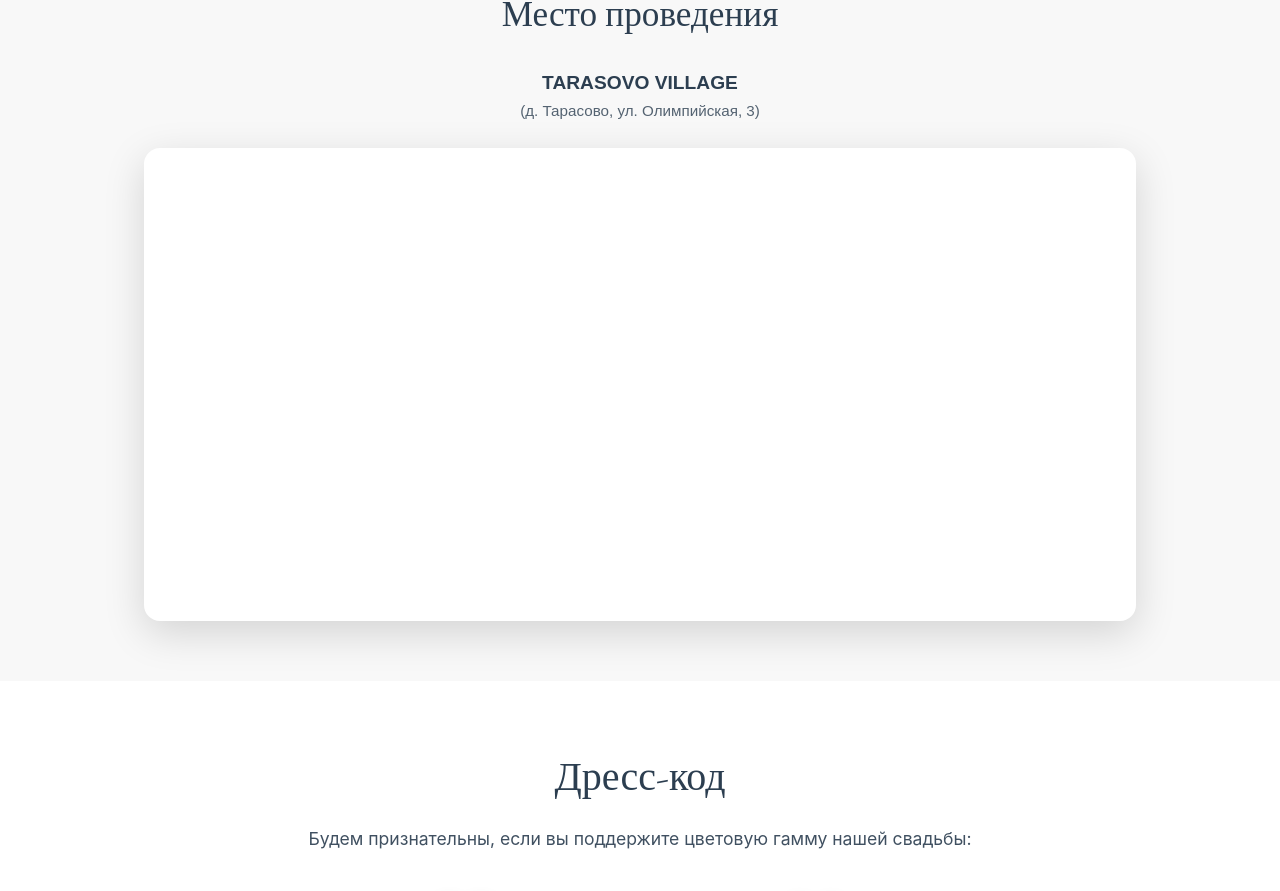
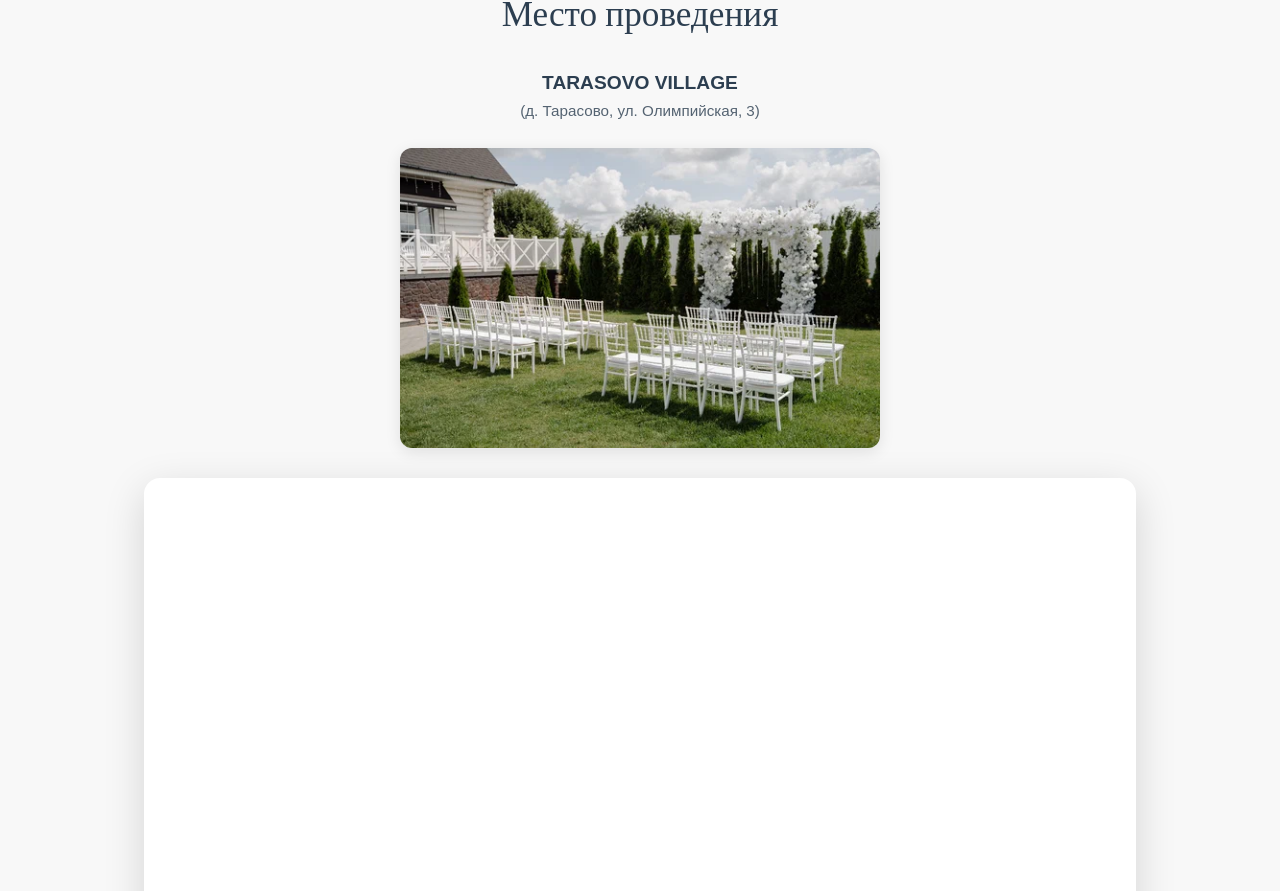
Before and after one commit to KlevcevichAV/wedding-website, a Vue app: page / in a window 1280 px wide. Shown: the part 3482-4373 px from the top of the page. Built offline with nearby package versions, Linux system fonts and the light colour scheme.

Commit message:
Add location examples

```diff
--- a/src/components/LocationSection.vue
+++ b/src/components/LocationSection.vue
@@ -6,6 +6,12 @@
     <div class="location-info">
       <p class="location-name">TARASOVO VILLAGE</p>
       <p class="location-address">(д. Тарасово, ул. Олимпийская, 3)</p>
+    </div>
+
+    <div class="location-gallery">
+      <div v-for="(img, index) in locationImages" :key="index" class="gallery-item">
+        <img :src="img" alt="Location photo" class="location-photo" />
+      </div>
     </div>
 
     <div class="map-card">
@@ -21,6 +27,10 @@
     </div>
   </section>
 </template>
+
+<script setup>
+const locationImages = Object.values(import.meta.glob('@/assets/location/*.{webp,jpeg,JPG,png}', { eager: true, import: 'default' }))
+</script>
 
 <style scoped>
 .map-section {
@@ -58,6 +68,37 @@
   opacity: 0.8;
 }
 
+.location-gallery {
+  display: flex;
+  gap: 20px;
+  justify-content: center;
+  margin-bottom: 30px;
+  width: 100%;
+  max-width: 1000px;
+  flex-wrap: wrap;
+}
+
+.gallery-item {
+  flex: 1;
+  min-width: 300px;
+  max-width: 480px;
+  height: 300px;
+  border-radius: 12px;
+  overflow: hidden;
+  box-shadow: 0 4px 15px rgba(0, 0, 0, 0.1);
+}
+
+.location-photo {
+  width: 100%;
+  height: 100%;
+  object-fit: cover;
+  transition: transform 0.5s ease;
+}
+
+.location-photo:hover {
+  transform: scale(1.05);
+}
+
 .map-card {
   width: 80%;
   max-width: 1000px;
@@ -80,5 +121,15 @@
   .map-card iframe {
     height: 350px;
   }
+
+  .gallery-item {
+    min-width: 100%;
+    height: 250px;
+  }
+
+  .location-gallery {
+    gap: 15px;
+    padding: 0 10px;
+  }
 }
 </style>
```
Also changed, not shown: src/assets/location/L_height.webp (added), 1 other file (tests, documents, lock files or other folders).
